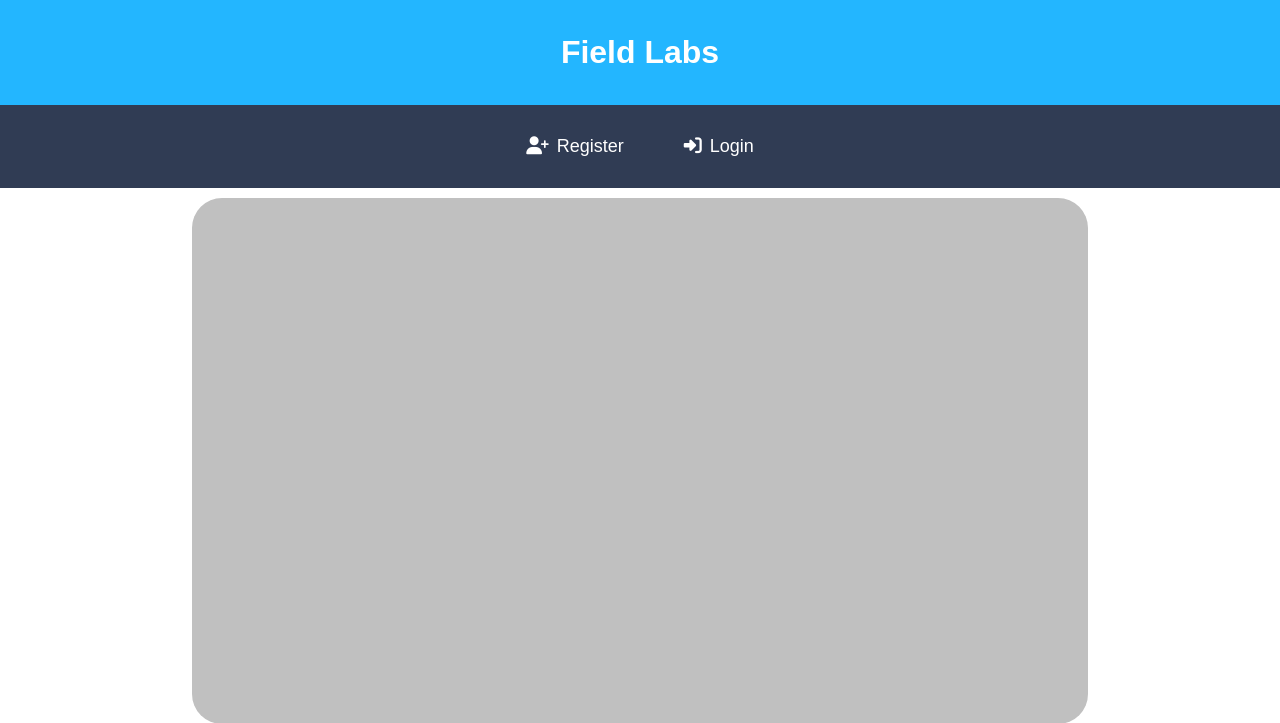
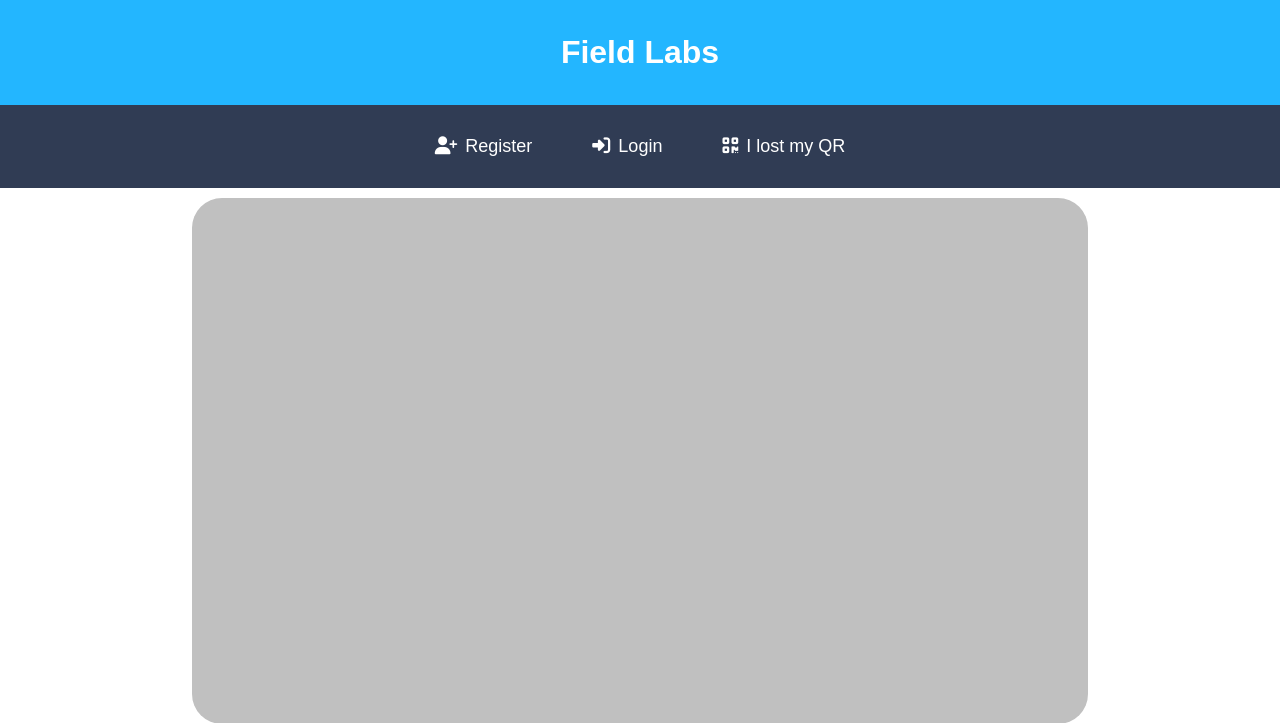
Before and after one commit to Daan0101/fieldlabs, a PHP site: page /fieldlabs/index.php in a window 1280 px wide. Shown: the top 723 px of the page. Run offline with PHP 8.4, Linux system fonts and the light colour scheme; some libraries are stand-ins or nearby versions.

Commit message:
upd(navbar.php) navbar geupdate

```diff
--- a/fieldlabs/includes/navbar.php
+++ b/fieldlabs/includes/navbar.php
@@ -38,6 +38,7 @@
             echo '
             <li><div class="navRow"><a href="../fieldlabs/register.php"><i class="fa-solid fa-user-plus"></i>Register</a></div></li>
             <li><div class="navRow"><a href="../fieldlabs/login.php"><i class="fa-solid fa-right-to-bracket"></i>Login</a></div></li>
+            <li><div class="navRow"><a href="../fieldlabs/ilostmyqr.php"><i class="fa-solid fa-qrcode"></i></i>I lost my QR</a></div></li>
             ';
         }
 
```
